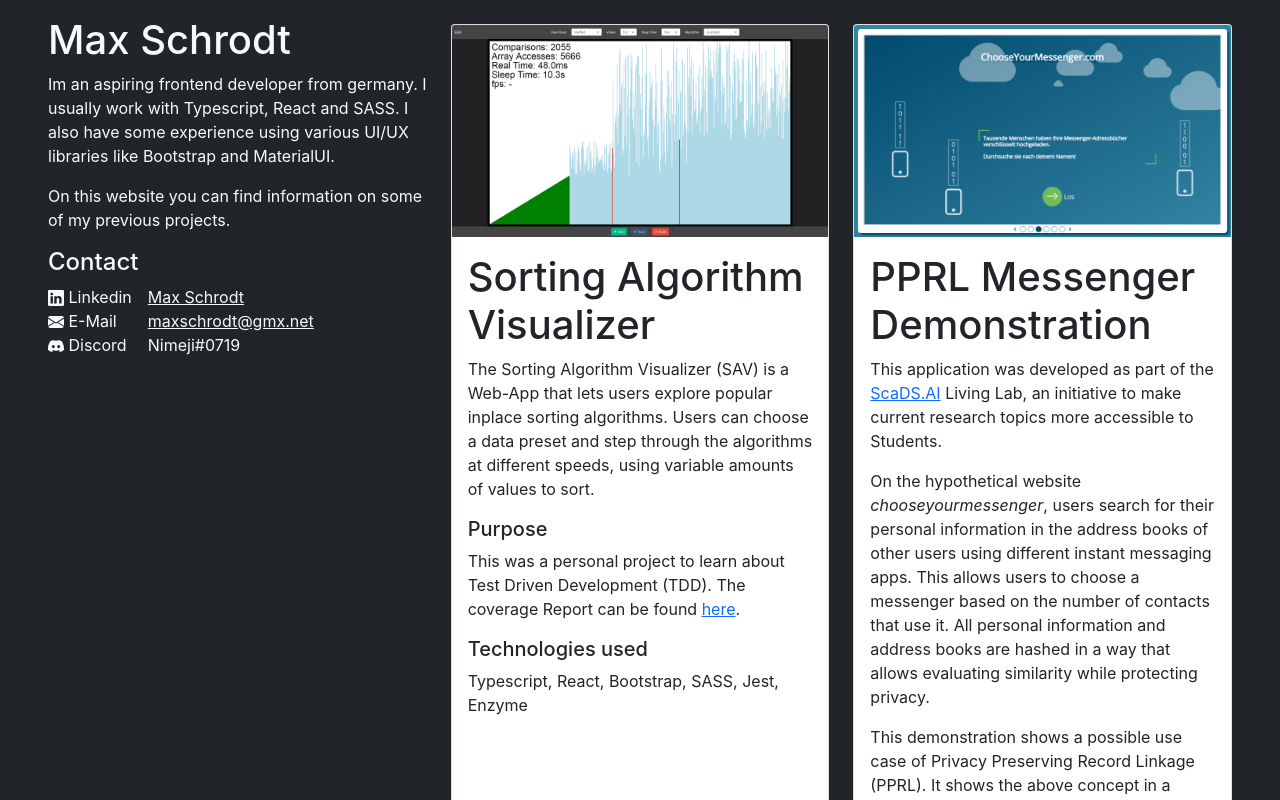
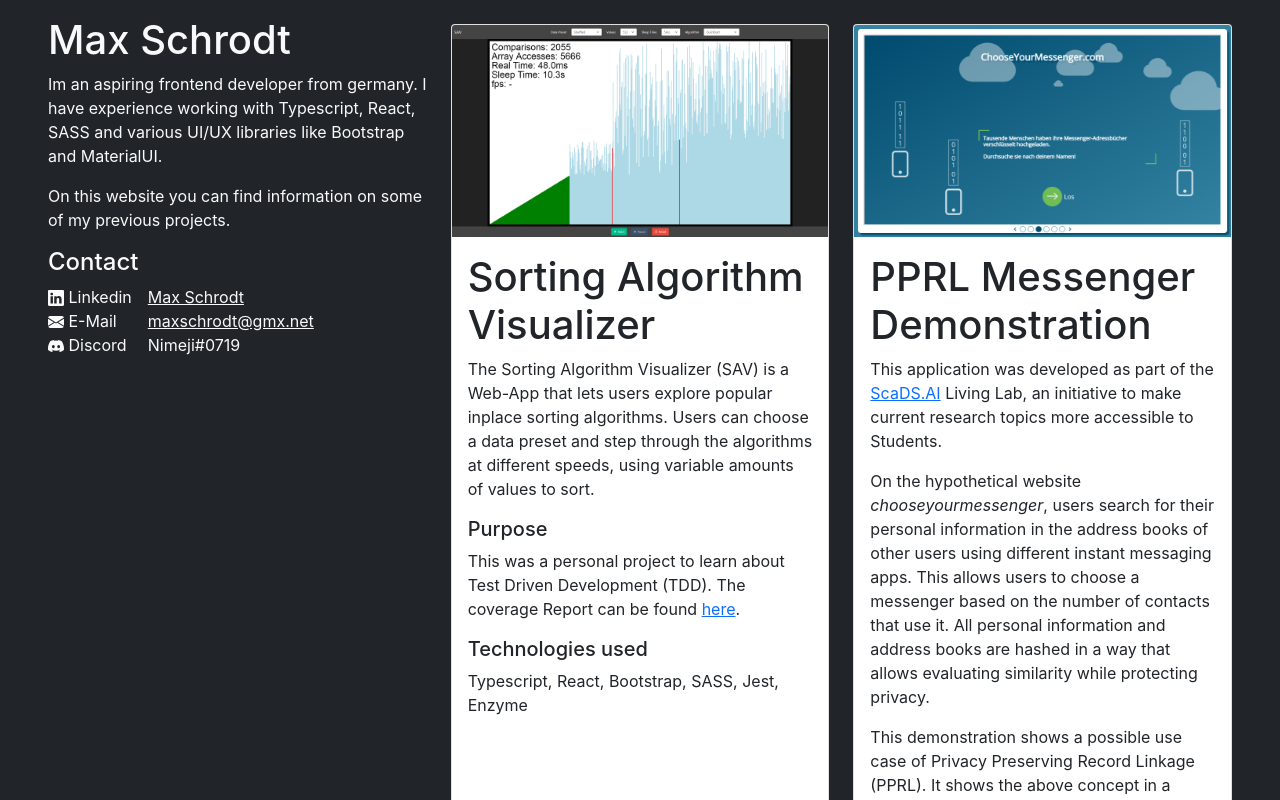
Before and after one commit to nimeji/nimeji.github.io, a React (Create React App) app: page / in a window 1280 px wide. Shown: the top 800 px of the page. Built offline with nearby package versions, Linux system fonts and the light colour scheme.

Commit message:
updated introduction

```diff
--- a/src/components/App/App.tsx
+++ b/src/components/App/App.tsx
@@ -11,7 +11,7 @@ function App() {
       <Row>
         <Col xl={4} xxl={3} className="text-light pb-5">
           <h1>Max Schrodt</h1>
-          <p>Im an aspiring frontend developer from germany. I usually work with Typescript, React and SASS. I also have some experience using various UI/UX libraries like Bootstrap and MaterialUI. </p>
+          <p>Im an aspiring frontend developer from germany. I have experience working with Typescript, React, SASS and various UI/UX libraries like Bootstrap and MaterialUI.</p>
           <p>On this website you can find information on some of my previous projects.</p>
           <h4>Contact</h4>
           <div className={styles.FlexColumn}>
```
